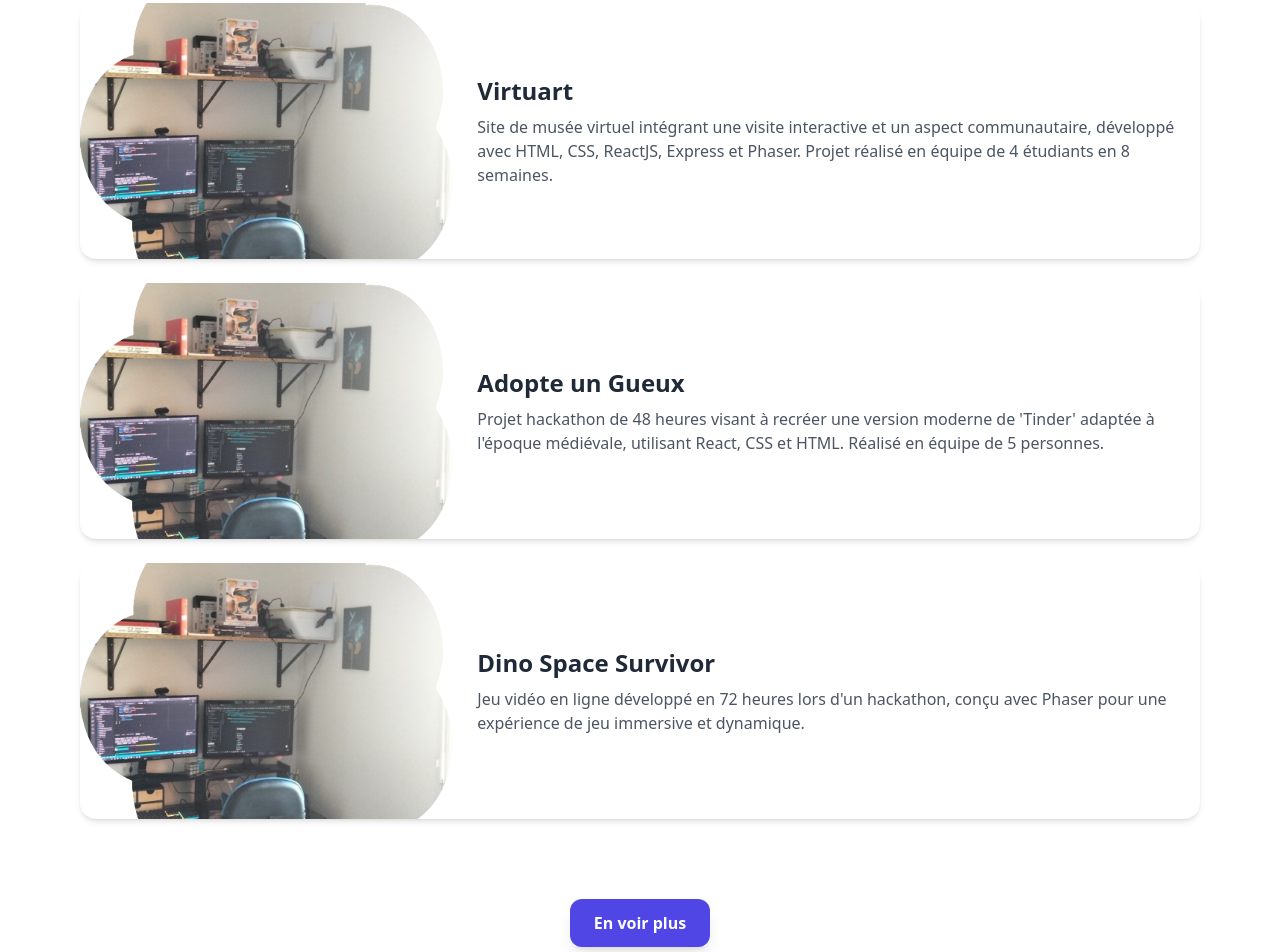
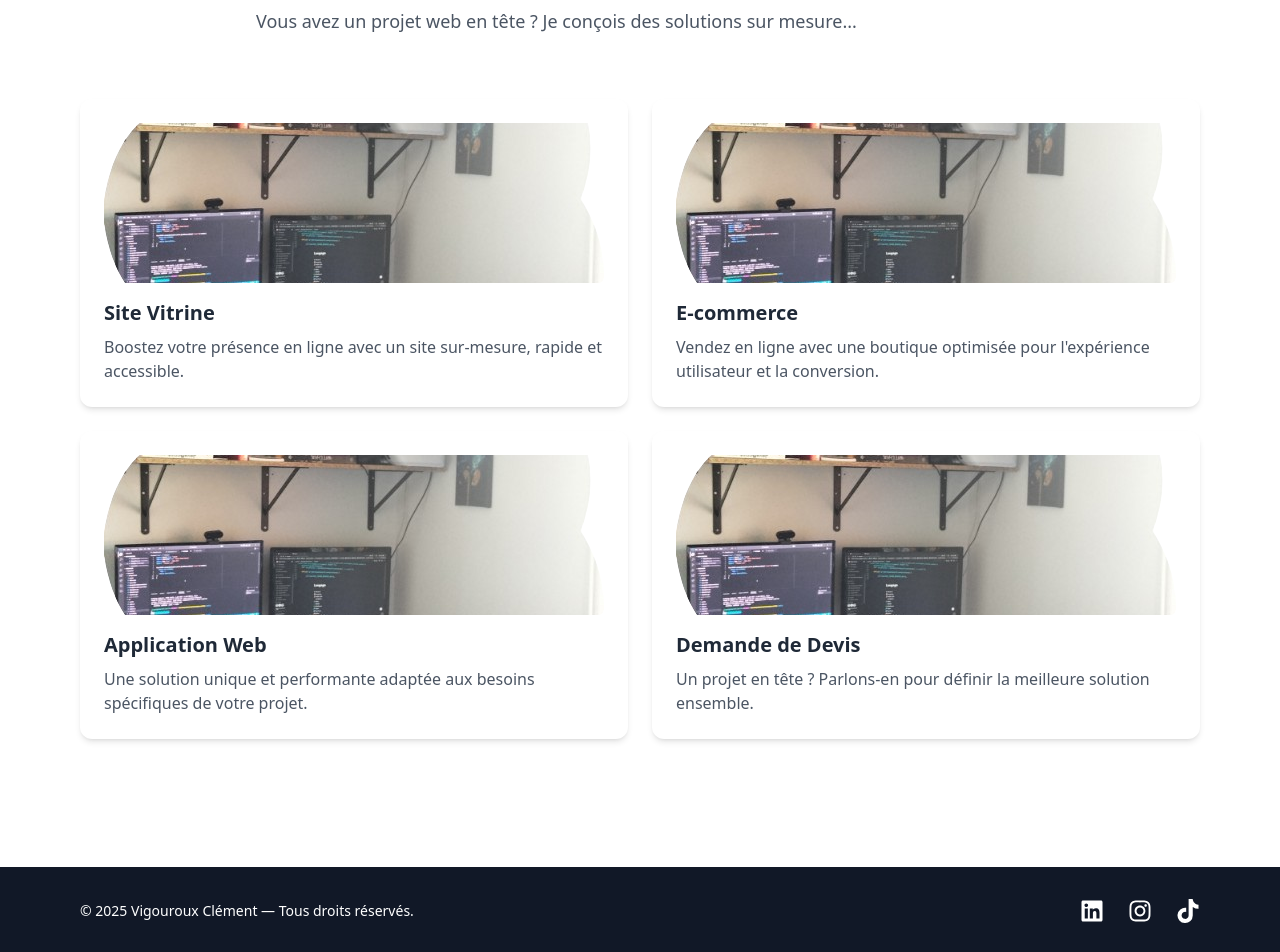
Before and after one commit to Agraheris/Clem-It, a React (Vite) app: page / in a window 1280 px wide. Shown: the part 1820-2772 px from the top of the page. Built offline with nearby package versions, Linux system fonts and the light colour scheme.

Commit message:
adjust some classname Tailwind

```diff
--- a/package.json
+++ b/package.json
@@ -12,6 +12,7 @@
   "dependencies": {
     "react": "^19.0.0",
     "react-dom": "^19.0.0",
+    "react-icons": "^5.5.0",
     "react-router-dom": "^7.4.0"
   },
   "devDependencies": {
--- a/src/components/Cards.tsx
+++ b/src/components/Cards.tsx
@@ -6,26 +6,25 @@
 
 interface CardsProps {
   items: Item[];
+  onCardClick?: (title: string) => void;
 }
 
-const Cards: React.FC<CardsProps> = ({ items }) => {
+const Cards: React.FC<CardsProps> = ({ items, onCardClick }) => {
   return (
-    <div className="space-y-6 max-w-6xl mx-auto px-4 py-10">
+    <div className="grid grid-cols-1 sm:grid-cols-2 lg:grid-cols-2 gap-6 px-4 max-w-6xl mx-auto">
       {items.map((item, index) => (
         <div
           key={index}
-          className="flex flex-col md:flex-row bg-white rounded-2xl shadow-md hover:shadow-xl transition-shadow duration-300 overflow-hidden"
+          onClick={() => onCardClick?.(item.title)}
+          className={`cursor-pointer bg-white p-6 rounded-xl shadow-md hover:shadow-lg transition`}
         >
           <img
             src={item.image}
             alt={item.title}
-            className="w-full md:w-1/3 h-64 object-cover"
+            className="w-full h-40 object-cover rounded-md mb-4"
           />
-
-          <div className="p-6 flex flex-col justify-center md:w-2/3">
-            <h2 className="text-2xl font-bold text-gray-800 mb-2">{item.title}</h2>
-            <p className="text-gray-600 text-sm md:text-base">{item.description}</p>
-          </div>
+          <h3 className="text-xl font-semibold text-gray-800 mb-2">{item.title}</h3>
+          <p className="text-gray-600">{item.description}</p>
         </div>
       ))}
     </div>
--- /dev/null
+++ b/src/components/Footer.tsx
@@ -0,0 +1,41 @@
+import { FaLinkedin, FaInstagram, FaTiktok } from "react-icons/fa";
+
+function Footer() {
+  return (
+    <footer className="bg-gray-900 text-white py-8 mt-16">
+      <div className="max-w-6xl mx-auto px-4 flex flex-col md:flex-row justify-between items-center gap-6">
+        <p className="text-center text-sm md:text-left">
+          © {new Date().getFullYear()} Vigouroux Clément — Tous droits réservés.
+        </p>
+        <div className="flex gap-6 text-2xl">
+          <a
+            href="https://www.linkedin.com/in/cl%C3%A9ment-vigouroux-41b23a151/"
+            target="_blank"
+            rel="noopener noreferrer"
+            className="hover:text-blue-400 transition"
+          >
+            <FaLinkedin />
+          </a>
+          <a
+            href="https://www.instagram.com/clem.it.systems/"
+            target="_blank"
+            rel="noopener noreferrer"
+            className="hover:text-pink-400 transition"
+          >
+            <FaInstagram />
+          </a>
+          <a
+            href="https://www.tiktok.com/@clem_it"
+            target="_blank"
+            rel="noopener noreferrer"
+            className="hover:text-gray-300 transition"
+          >
+            <FaTiktok />
+          </a>
+        </div>
+      </div>
+    </footer>
+  );
+}
+
+export default Footer;
--- a/src/components/Service.tsx
+++ b/src/components/Service.tsx
@@ -1,39 +1,34 @@
 import Cards from "./Cards";
 import Test from "../assets/nuage.png";
 
-function Service() {
-  type Service = {
-    title: string;
-    description: string;
-    image: string;
-  };
+interface ServiceProps {
+  onOpenContact: () => void;
+}
 
-  const services: Service[] = [
+function Service({ onOpenContact }: ServiceProps) {
+  const services = [
     {
       title: "Site Vitrine",
-      description:
-        "Boostez votre présence en ligne avec un site sur-mesure, rapide et accessible.",
+      description: "Boostez votre présence en ligne avec un site sur-mesure, rapide et accessible.",
       image: Test,
     },
     {
       title: "E-commerce",
-      description:
-        "Vendez en ligne avec une boutique optimisée pour l'expérience utilisateur et la conversion.",
+      description: "Vendez en ligne avec une boutique optimisée pour l'expérience utilisateur et la conversion.",
       image: Test,
     },
     {
       title: "Application Web",
-      description:
-        "Une solution unique et performante adaptée aux besoins spécifiques de votre projet.",
+      description: "Une solution unique et performante adaptée aux besoins spécifiques de votre projet.",
       image: Test,
     },
     {
       title: "Demande de Devis",
-      description:
-        "Un projet en tête ? Parlons-en pour définir la meilleure solution ensemble.",
+      description: "Un projet en tête ? Parlons-en pour définir la meilleure solution ensemble.",
       image: Test,
     },
   ];
+
 
   return (
     <>
@@ -41,26 +36,12 @@
         <h2 className="text-4xl md:text-5xl font-extrabold mb-6 text-gray-900">
           🚀 Des solutions web adaptées à vos besoins
         </h2>
-        <div className="space-y-4 text-base md:text-lg text-gray-600 text-left max-w-3xl mx-auto">
-          <p>
-            Vous avez un projet web en tête ? Que ce soit pour une{" "}
-            <strong className="font-semibold text-gray-800">présence en ligne impactante</strong>, une{" "}
-            <strong className="font-semibold text-gray-800">boutique e-commerce performante</strong> ou une{" "}
-            <strong className="font-semibold text-gray-800">application sur-mesure</strong>, je conçois des solutions
-            adaptées à vos objectifs.
-          </p>
-          <p>
-            Mon approche repose sur la{" "}
-            <strong className="font-semibold text-gray-800">personnalisation</strong> et{" "}
-            <strong className="font-semibold text-gray-800">l’accessibilité</strong>, pour garantir une
-            expérience utilisateur optimale à tous.
-          </p>
-          <p className="pt-2 text-gray-800 font-medium text-lg">👉 Découvrez mes services et trouvons ensemble la solution qui vous correspond.</p>
-        </div>
+        <p className="text-base md:text-lg text-gray-600 max-w-3xl mx-auto text-left">
+          Vous avez un projet web en tête ? Je conçois des solutions sur mesure...
+        </p>
       </section>
-
-      <div className="px-4">
-        <Cards items={services} />
+      <div className="pb-16">
+      <Cards items={services} onCardClick={onOpenContact} />
       </div>
     </>
   );
--- a/src/components/Who.tsx
+++ b/src/components/Who.tsx
@@ -1,3 +1,4 @@
+import React, { useState } from "react";
 import Cards from "./Cards";
 import Test from "../assets/nuage.png";
 
@@ -41,6 +42,14 @@
     },
   ];
 
+  const [visibleProjects, setVisibleProjects] = useState(2);
+
+  const handleShowMore = () => {
+    setVisibleProjects((prev) => prev + 2);
+  };
+
+  const hasMore = visibleProjects < projects.length;
+
   return (
     <>
       <div className="max-w-5xl mx-auto px-4 py-16 text-center">
@@ -73,14 +82,19 @@
       </div>
 
       <div className="px-4">
-        <Cards items={projects} />
+        <Cards items={projects.slice(0, visibleProjects)} />
       </div>
 
-      <div className="flex justify-center mt-10">
-        <button className="px-6 py-3 bg-indigo-600 hover:bg-indigo-700 text-white font-semibold rounded-xl transition-all duration-300 shadow-lg">
-          En voir plus
-        </button>
-      </div>
+      {hasMore && (
+        <div className="flex justify-center mt-10">
+          <button
+            onClick={handleShowMore}
+            className="px-6 py-3 bg-indigo-600 hover:bg-indigo-700 text-white font-semibold rounded-xl transition-all duration-300 shadow-lg"
+          >
+            En voir plus
+          </button>
+        </div>
+      )}
     </>
   );
 };
--- a/src/pages/Home.tsx
+++ b/src/pages/Home.tsx
@@ -1,23 +1,71 @@
-import Img1 from "../assets/Img1.png"
-import background from "../assets/background.png"
-import Service from "../components/Service"
-import Who from "../components/Who"
-import Contact from "../components/Contact"
+import { useState } from "react";
+import Img1 from "../assets/Img1.png";
+import background from "../assets/background.png";
+import Service from "../components/Service";
+import Who from "../components/Who";
+import Contact from "../components/Contact";
+import Footer from "../components/Footer";
 
 function Home() {
+  const [showContact, setShowContact] = useState(false);
+
+  const handleOpenContact = () => setShowContact(true);
+  const handleCloseContact = () => setShowContact(false);
+
   return (
     <>
       <div
         className="fixed inset-0 bg-cover bg-center -z-10"
         style={{ backgroundImage: `url(${background})`, opacity: 0.2 }}
       />
+
       <section className="relative z-10">
         <img src={Img1} alt="header" className="w-full h-auto" />
         <Who />
-        <Service />
-        <Contact />
+        <Service onOpenContact={handleOpenContact} />
       </section>
+
+      <button
+        onClick={handleOpenContact}
+        className={`
+          fixed top-1/4 right-4 z-30 transform -translate-y-1/2
+          origin-right rotate-[-90deg] bg-indigo-600 text-white
+          px-4 py-2 rounded-t-lg shadow-md hover:bg-indigo-700
+          transition duration-300
+          ${showContact ? 'translate-x-full' : ''}
+        `}
+      >
+        📬 Contact
+      </button>
+
+      {showContact && (
+        <div
+          className="fixed inset-0 bg-black bg-opacity-50 z-20"
+          onClick={handleCloseContact}
+        />
+      )}
+
+      <div
+        className={`fixed top-0 right-0 h-full w-full sm:w-[500px] bg-white shadow-lg z-30 transform transition-transform duration-300 ${
+          showContact ? 'translate-x-0' : 'translate-x-full'
+        }`}
+      >
+        <div className="flex justify-end p-4">
+          <button
+            onClick={handleCloseContact}
+            className="text-gray-600 hover:text-red-500 text-2xl font-bold"
+          >
+            &times;
+          </button>
+        </div>
+
+        <div className="px-4 pb-10">
+          <Contact />
+        </div>
+      </div>
+      <Footer />
     </>
   );
 }
-export default Home
+
+export default Home;
```
Also changed, not shown: 1 other file (tests, documents, lock files or other folders).
